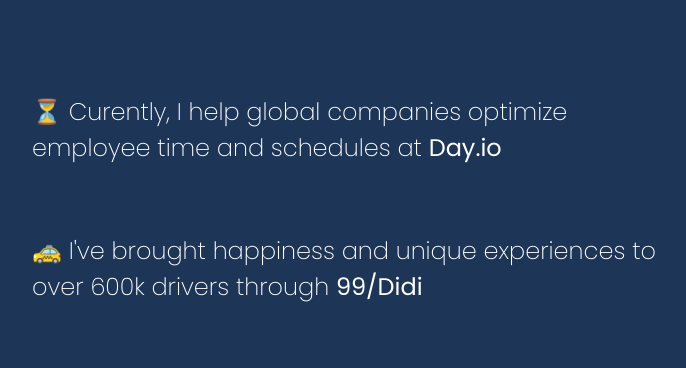
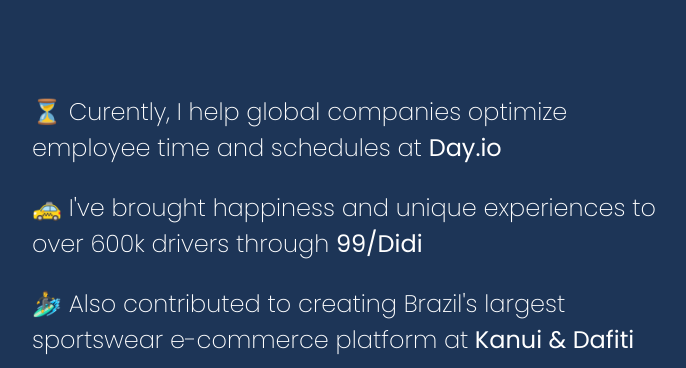
Before and after one commit to leoramalho/gpages, a plain HTML site: page index.html in a window 1280 px wide. Shown: the part 389-757 px from the top of the page, without its empty margins (88-774 px from the left). Drawn offline with Linux system fonts and the light colour scheme.

Commit message:
Update index.html

```diff
--- a/index.html
+++ b/index.html
@@ -16,9 +16,9 @@
 		<h1>Hello folks.<br />I'm <strong>Leo Ramalho</strong></h1>
 		<h2>I've spent over a decade <strong>creating innovative solutions</strong> to solve people problems.</h2>
 
-		<p class="text-space">⏳ Curently, I help global companies optimize employee time and schedules at <a href=https://day.io/>Day.io</a></p> <br>
-		<p>🚕 I've brought happiness and unique experiences to over 600k drivers through <a href="https://play.google.com/store/apps/details?id=com.app99.driver&hl=en_US">99/Didi</a></p> <br>
-		<p>🏄‍♂️ Also contributed to creating Brazil's largest sportswear e-commerce platform at<a href="https://kanui.com.br/"> Kanui & Dafiti</a></p> <br>
+		<p class="text-space">⏳ Curently, I help global companies optimize employee time and schedules at <a href=https://day.io/>Day.io</a></p>
+		<p>🚕 I've brought happiness and unique experiences to over 600k drivers through <a href="https://play.google.com/store/apps/details?id=com.app99.driver&hl=en_US">99/Didi</a></p>
+		<p>🏄‍♂️ Also contributed to creating Brazil's largest sportswear e-commerce platform at<a href="https://kanui.com.br/"> Kanui & Dafiti</a></p>
 		<small>Besides that, I've helped early-stage companies like <a href="https://groovesharks.org/">GrooveShark</a>,<a href="https://www.guiabolso.com.br/"> GuiaBolso</a>, and <a href="https://www.linkedin.com/in/leorama"> Others</a> to get off the ground.  </small> </p>
 
 
```
